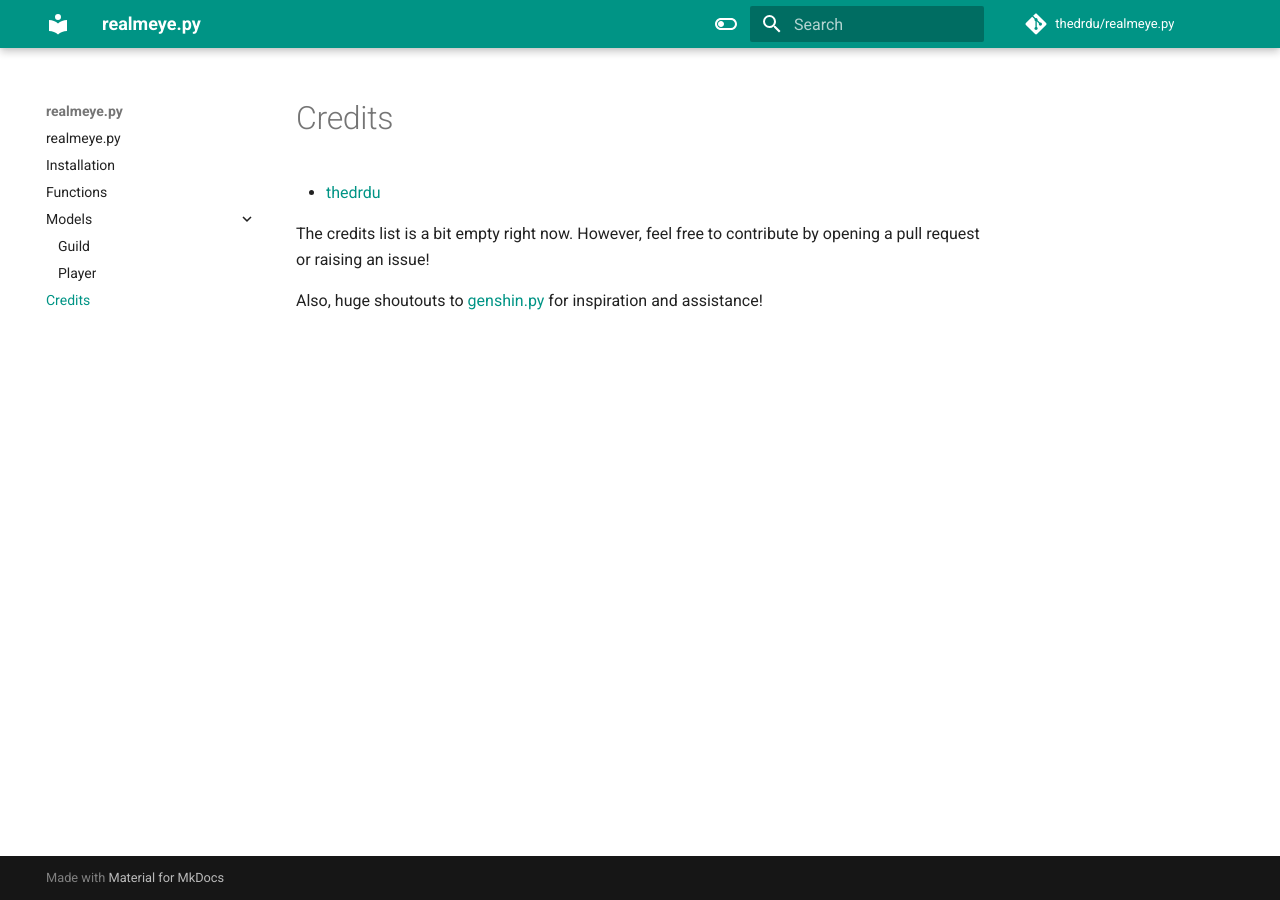
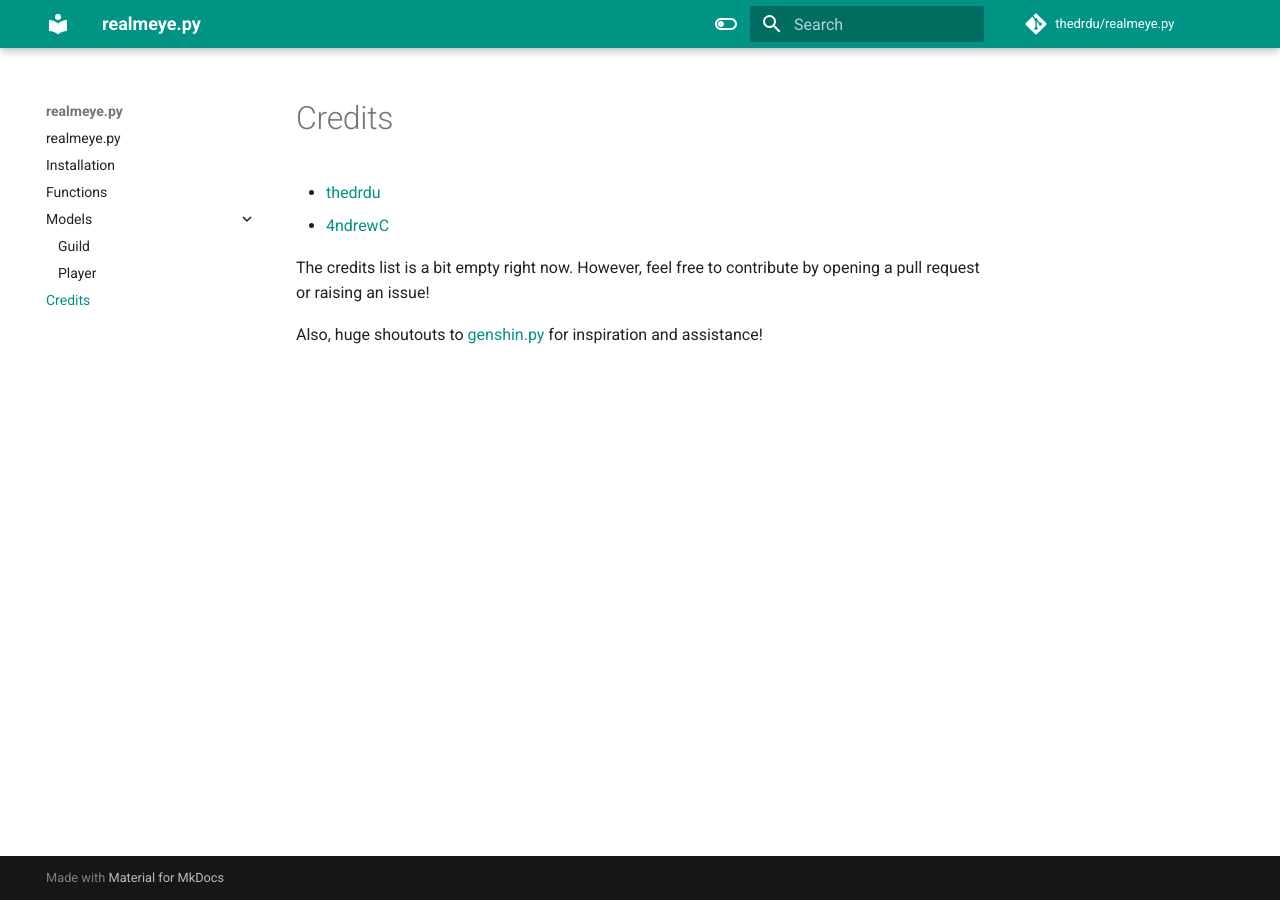
Before and after one commit to thedrdu/realmeye.py, an MkDocs documentation site: the page built from docs/credits.md, in a window 1280 px wide. Built offline with MkDocs 1.6.1 and Material for MkDocs 9.7.7, drawn with Linux system fonts in a browser that asks for light colours; comment, search, counter and statistics services are not loaded.

Commit message:
update credits

```diff
--- a/docs/credits.md
+++ b/docs/credits.md
@@ -1,6 +1,7 @@
 # Credits
 
 * [thedrdu](https://github.com/thedrdu)
+* [4ndrewC](https://github.com/4ndrewC)
 
 The credits list is a bit empty right now. However, feel free to contribute by opening a pull request or raising an issue!
 
```
